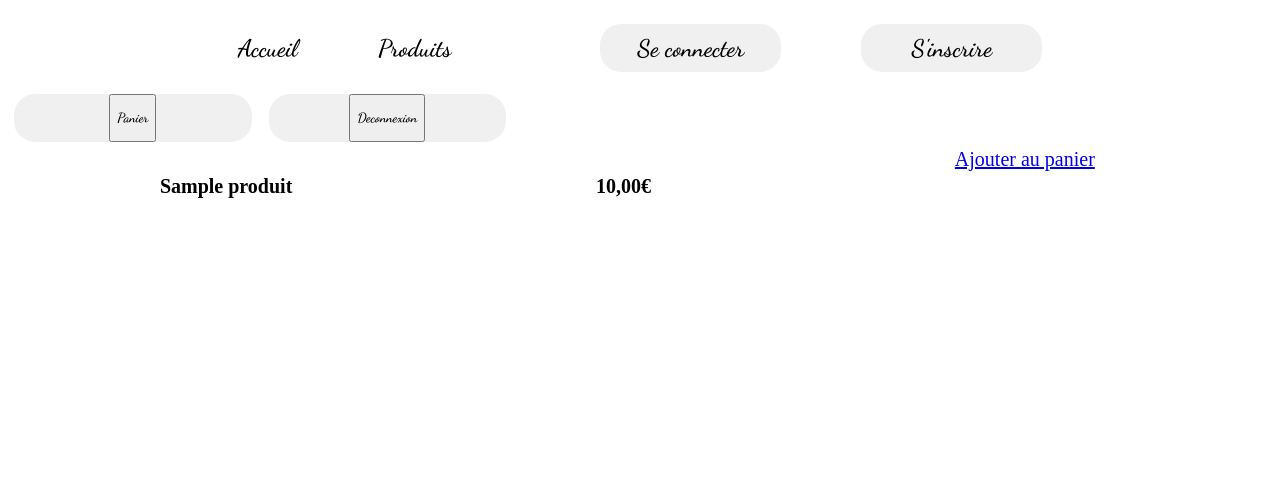
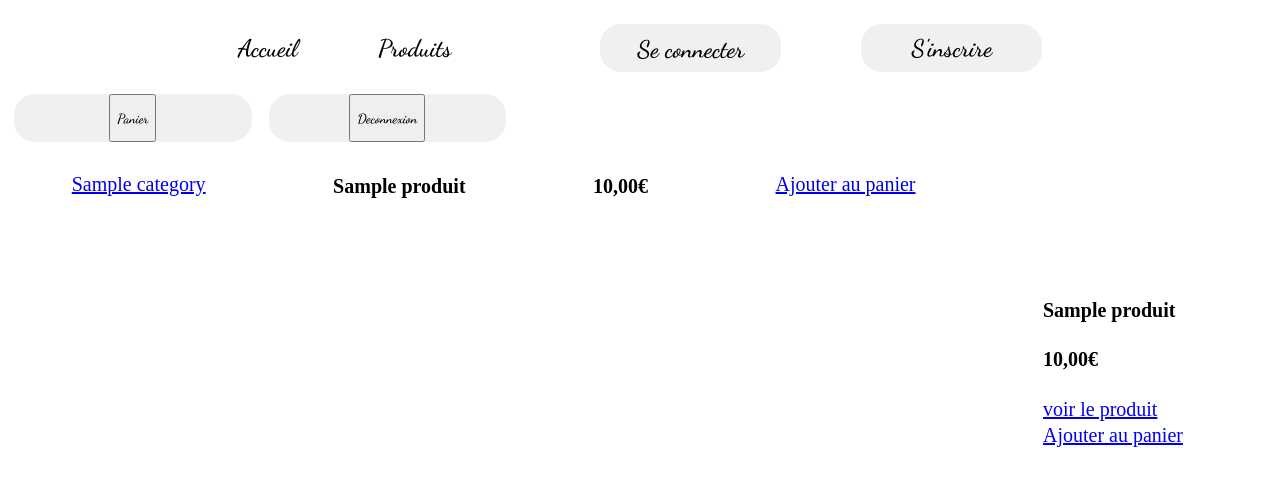
Before and after one commit to dorian-palace/boutique, a PHP site: page /produits.php?produits=1 in a window 1280 px wide. Shown: the top 486 px of the page. Run offline with PHP 8.4, Linux system fonts and the light colour scheme; tables that the repository leaves empty hold one stand-in row (values such as "Sample post").

Commit message:
filtre produit par categorie

```diff
--- a/app/Produits.php
+++ b/app/Produits.php
@@ -31,6 +31,7 @@ class Produits{
 
     public function getProduitsId(){
 
+
         $produits_id = $_GET['produits'];
 
         $produits = $this->db->prepare('SELECT * FROM produits WHERE id = ?');
@@ -42,6 +43,18 @@ class Produits{
         return $res;
     }
 
+    public function categorie(){
+
+        $req_categories = $this->db->prepare("SELECT * FROM categories");
+        $req_categories->execute();
+        $res = $req_categories->fetch();
+
+        return $res;
+
+
+
+    }
+
 
 
 }
--- a/produits.php
+++ b/produits.php
@@ -30,6 +30,18 @@ session_start()
             $db = new Db_connect();
 
             $panier = New Panier();
+            $result = $produits->getProduits();
+
+
+            $req_categories = $db->query("SELECT * FROM categories");
+
+
+            foreach($req_categories as $req_categorie){
+
+                ?>
+                <a href="produits.php?categorie=<?=$req_categorie['id']?>"><?=$req_categorie['nom_categorie']?></a>
+
+                <?php  }
 
 
 
@@ -38,7 +50,7 @@ session_start()
 
 
 
-              $result = $produits->getProduits();
+
 
 
 
@@ -59,9 +71,33 @@ session_start()
 
         <?php }
 
+                }
+
+                if(isset($_GET['categorie'])){
+
+                $get_categorie = $_GET['categorie'];
+
+
+
+            $req_categories = $db->query("SELECT *, produits.id AS id_produits FROM produits INNER JOIN categories ON produits.id_categorie = categories.id WHERE id_categorie = '$get_categorie'");
+
+            foreach($req_categories as $req_categorie){
+
+
+                ?>
+                <h4 class="text-info"><?=$req_categorie['titre']?></h4>
+            <h4 class="text-danger"><?= number_format($req_categorie['prix'],2,',',' ')?>€</h4>
+            <a class = "add" href="addpanier.php?id=<?=$req_categorie['id_produits']?>">Ajouter au panier</a>
+
+            <?php  }
+
          }else{
 
-             while($res = $result->fetch()){ ?>
+             while($res = $result->fetch()){
+
+
+
+                 ?>
 
 
                 <div class = "produits">
@@ -86,7 +122,10 @@ session_start()
                  </div>
 
 
-                 <?php }
+                 <?php
+
+
+                }
 
                 }
 
--- a/style/css/produits.css
+++ b/style/css/produits.css
@@ -13,3 +13,15 @@ main{
     margin-right: 2%;
 
 }
+
+.categorie ,a {
+    margin-top: 2%;
+    display: flex;
+    flex-direction: row;
+
+}
+
+.produits{
+
+    margin-top: 10%;
+}
```
